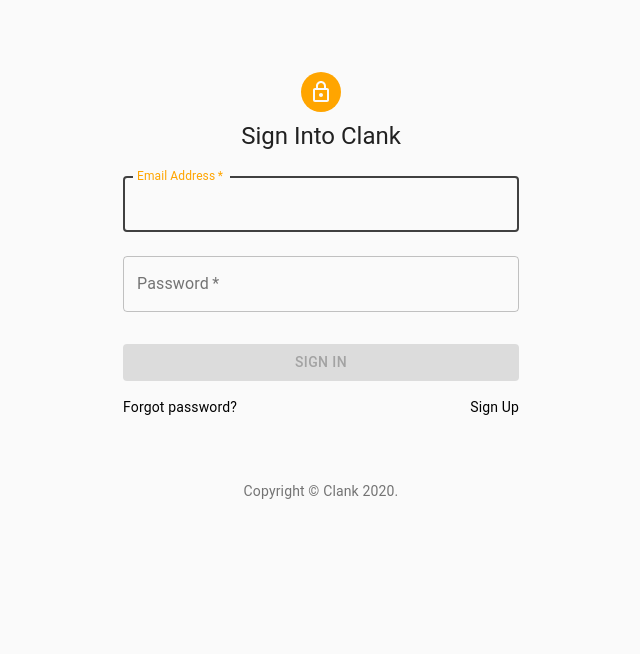
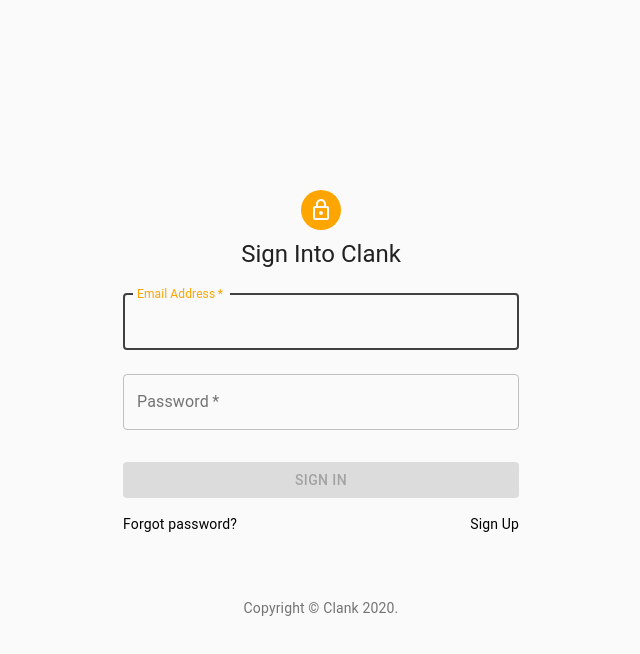
Before and after one commit to LordLalwani/clank, a React (Create React App) app: page /sign-in in a window 1280 px wide. Shown: the top 654 px of the page, without its empty margins (319-959 px from the left). Built offline with nearby package versions, Linux system fonts and the light colour scheme; no server answers; what aws-amplify would draw is missing.

Commit message:
Components (Sign-in): vertical alignment

```diff
--- a/src/auth/signIn.js
+++ b/src/auth/signIn.js
@@ -16,7 +16,6 @@
 
 const styles = theme => ({
     paper: {
-        marginTop: theme.spacing(8),
         display: 'flex',
         flexDirection: 'column',
         alignItems: 'center',
@@ -94,6 +93,7 @@
     render() {
         const { classes } = this.props;
         return (
+            <div style={{ alignItems: "center", display: "flex", height: "100vh" }}>
                 <Container component="main" maxWidth="xs">
                     <CssBaseline />
                     <div className={classes.paper}>
@@ -160,6 +160,7 @@
                         <Copyright />
                     </Box>
                 </Container>
+            </div>
         )
     }
 }
```
Lines whose indentation alone changed are shown as unchanged.
